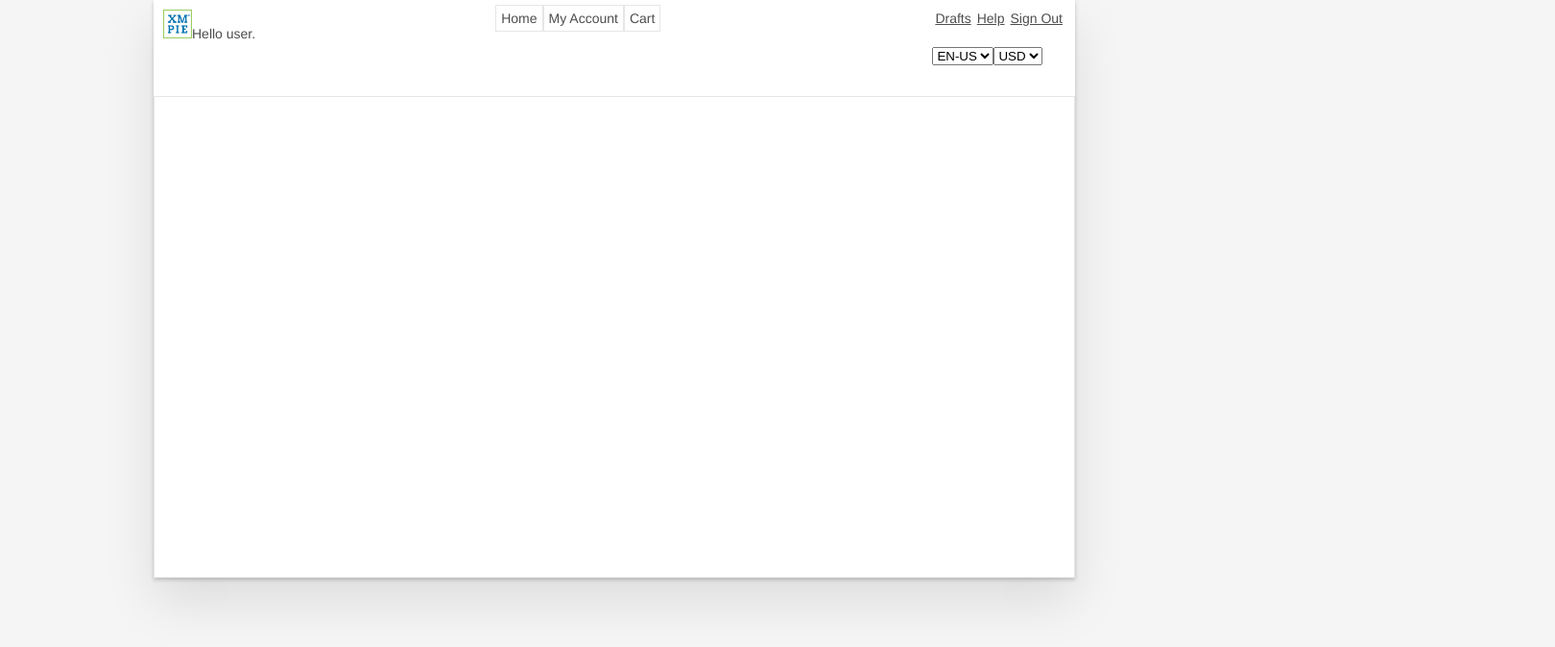
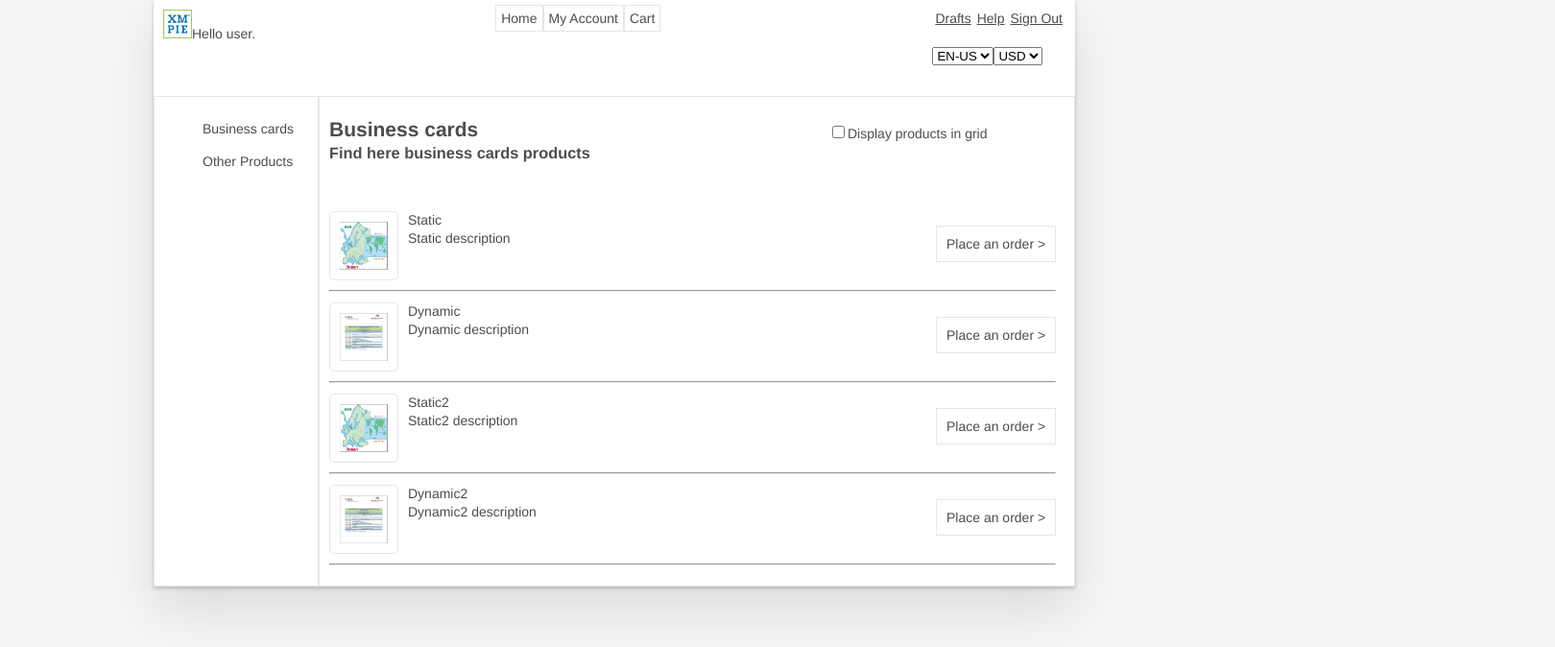
Before and after one commit to shvekyha/uStore-NG2-product-list, an Angular app: page /productList/1 in a window 1280 px wide. Before the commit this address led to /. Shown: the top 674 px of the page at 96% size, 1620 px wide, since content can reach past the window. Built offline with nearby package versions, Linux system fonts and the light colour scheme.

Commit message:
added productID/groupID to routes for circular flow (place an order -> product details -> back to product list with group)

```diff
--- a/src/app/app.routes.ts
+++ b/src/app/app.routes.ts
@@ -5,7 +5,8 @@ import { ProductListComponent } from './product-list/product-list.component';
 const routes: Routes = [
     { path: '', redirectTo: 'productList', pathMatch: 'full' },
     { path: 'productList', component: ProductListComponent },
-    { path: 'productDetails', component: ProductDetailsComponent }
+    { path: 'productList/:groupID', component: ProductListComponent },
+    { path: 'productDetails/:productID', component: ProductDetailsComponent }
 ];
 
 export const AppRouter = RouterModule.forRoot(routes);
--- a/src/app/product-list/main.component.ts
+++ b/src/app/product-list/main.component.ts
@@ -1,11 +1,12 @@
+import { ActivatedRoute } from '@angular/router';
 import { ProductGroup } from './productGroup';
-import { Component, OnInit } from '@angular/core';
+import { Component, OnInit, Input } from '@angular/core';
 import { ProductGroupService } from "./product-group.service";
 
 @Component({
   selector: 'app-main',
   template: `
-      <app-group-list [productGroupList]="productGroupList.productGroupList"
+      <app-group-list [productGroupList]="service.productGroupList"
                       (groupClicked)="currentGroup = $event">
       </app-group-list>
       <section class="productsSection innerSection">
@@ -17,11 +18,14 @@ import { ProductGroupService } from "./product-group.service";
 })
 export class MainComponent implements OnInit {
 
-  public productGroupList : ProductGroupService;
+  public service : ProductGroupService;
+  public activatedRoute : ActivatedRoute;
   private _currentGroup : ProductGroup;
+  @Input() groupIdInRoute: number;
 
-  constructor(productGroupList : ProductGroupService) {
-    this.productGroupList = productGroupList;
+  constructor(service : ProductGroupService, activatedRoute: ActivatedRoute) {
+    this.service = service;
+    this.activatedRoute = activatedRoute;
   }
 
   set currentGroup(group : ProductGroup){
@@ -33,6 +37,9 @@ export class MainComponent implements OnInit {
   }
 
   ngOnInit() {
+    if (this.groupIdInRoute){
+      this._currentGroup = this.service.getGroup(this.groupIdInRoute);
+    }
   }
 
 }
--- a/src/app/product-list/product-details.component.ts
+++ b/src/app/product-list/product-details.component.ts
@@ -1,3 +1,7 @@
+import { ProductService } from './product.service';
+import { ProductGroup } from './productGroup';
+import { Product } from './product';
+import { ActivatedRoute } from '@angular/router';
 import { Router } from '@angular/router';
 import { Component, OnInit } from '@angular/core';
 
@@ -5,7 +9,7 @@ import { Component, OnInit } from '@angular/core';
   selector: 'app-product-details',
   template: `
     <section class="innerSection">
-      product-details Works!
+      <span *ngIf='currentProduct'>Here are the details for product: {{currentProduct.name}}</span>
       <div class="back">
         <button (click)="onClick()">< Back</button>
       </div>
@@ -15,16 +19,29 @@ import { Component, OnInit } from '@angular/core';
 })
 export class ProductDetailsComponent implements OnInit {
 
+  public currentProduct: Product;
+
+  public service: ProductService;
   public router: Router;
-  constructor(router: Router) {
+  public activatedRoute : ActivatedRoute;
+  constructor(service: ProductService, router: Router, activatedRoute: ActivatedRoute) {
     this.router = router;
+    this.activatedRoute = activatedRoute;
+    this.service = service;
   }
 
   onClick(){
-    this.router.navigateByUrl('productList');
+    let group : ProductGroup = this.service.getGroupByProductID(this.currentProduct.id);
+    this.router.navigateByUrl('productList/'+ group.id);
   }
 
   ngOnInit() {
+    this.activatedRoute.params.subscribe(params => {
+      let id = +params['productID'];  // (+) converts string 'productID' to a number
+
+      this.currentProduct = this.service.getProduct(id);
+   });
+
   }
 
 }
--- a/src/app/product-list/product-group.service.ts
+++ b/src/app/product-list/product-group.service.ts
@@ -17,26 +17,13 @@ export class ProductGroupService {
   }
 
   InitProductGroupList(){
-    this._productGroupList = this.GetMock();
+    this._productGroupList = ProductGroup.GetMock();
   }
 
-  GetMock() : ProductGroup[]{
-    let productList1 : Product[] = [
-      {id: 1, name: "Static", description: "Static description", thumbnailURL: "../../assets/static thumbnail.PNG"},
-      {id: 2, name: "Dynamic", description: "Dynamic description", thumbnailURL: "../../assets/dynamic thumbnail.PNG"},
-      {id: 3, name: "Static2", description: "Static2 description", thumbnailURL: "../../assets/static thumbnail.PNG"},
-      {id: 4, name: "Dynamic2", description: "Dynamic2 description", thumbnailURL: "../../assets/dynamic thumbnail.PNG"}
-    ];
-    let productList2 : Product[] = [
-      {id: 1, name: "Composite", description: "Composite description", thumbnailURL: "../../assets/composite thumbnail.jpg"},
-      {id: 2, name: "XM campaign", description: "XM campaign description", thumbnailURL: "../../assets/xm campaign thumbnail.png"}
-    ];
+  public getGroup(groupID : number): ProductGroup{
+    let groupList : ProductGroup[] = ProductGroup.GetMock();
+    let groupToReturn: ProductGroup = groupList.find(g => g.id === groupID);
 
-    let productGroupList : ProductGroup[] = [
-      {id: 1, name: "Business cards", description:"Find here business cards products", productList: productList1},
-      {id: 2, name: "Other Products", description:"Find here other products", productList: productList2}
-    ];
-
-    return productGroupList;
+    return groupToReturn;
   }
 }
--- a/src/app/product-list/product-list.component.ts
+++ b/src/app/product-list/product-list.component.ts
@@ -1,22 +1,31 @@
+import { ProductGroupService } from './product-group.service';
+import { ProductGroup } from './productGroup';
 import { Component, OnInit } from '@angular/core';
 import { ActivatedRoute } from "@angular/router";
 
 @Component({
   selector: 'app-product-list',
   template: `
-      <app-main></app-main>
+      <app-main [groupIdInRoute]='groupIdInRoute'></app-main>
       <!-- <app-footer></app-footer> -->
   `,
   styles: []
 })
 export class ProductListComponent implements OnInit {
 
-  public route: ActivatedRoute;
-  constructor(route: ActivatedRoute) {
-    this.route = route;
+  public service: ProductGroupService;
+  public activatedRoute: ActivatedRoute;
+  public groupIdInRoute : number;
+  constructor(service: ProductGroupService, activatedRoute: ActivatedRoute) {
+    this.activatedRoute = activatedRoute;
+    this.service = service;
   }
 
   ngOnInit() {
+    this.activatedRoute.params.subscribe(params => {
+      this.groupIdInRoute = +params['groupID'];  // (+) converts string 'productID' to a number
+    });
   }
 
+
 }
--- a/src/app/product-list/product-list.module.ts
+++ b/src/app/product-list/product-list.module.ts
@@ -1,3 +1,4 @@
+import { ProductService } from './product.service';
 import { ProductGroupService } from './product-group.service';
 import { NgModule } from '@angular/core';
 import { CommonModule } from '@angular/common';
@@ -20,6 +21,6 @@ import { ProductInGridComponent } from './product-in-grid.component';
     ProductListComponent, HeaderComponent, MainComponent, GroupTitleComponent, ProductsContainerComponent,
     ProductComponent, GroupListComponent, ProductDetailsComponent, ProductInListComponent, ProductInGridComponent],
   exports: [ ProductListComponent, HeaderComponent ],
-  providers: [ ProductGroupService ]
+  providers: [ ProductGroupService, ProductService ]
 })
 export class ProductListModule { }
--- a/src/app/product-list/product.component.ts
+++ b/src/app/product-list/product.component.ts
@@ -26,7 +26,7 @@ export class ProductComponent implements OnInit {
   }
 
   onClick(){
-    this.router.navigateByUrl('productDetails');
+    this.router.navigateByUrl('productDetails/'+this.product.id);
   }
 
   ngOnInit() {
--- /dev/null
+++ b/src/app/product-list/product.service.ts
@@ -0,0 +1,39 @@
+import { ProductGroup } from './productGroup';
+import { Product } from './product';
+import { Injectable } from '@angular/core';
+
+@Injectable()
+export class ProductService {
+
+  constructor() { }
+
+  public getProduct(productID : number): Product{
+    let groupList : ProductGroup[] = ProductGroup.GetMock();
+    let productToReturn: Product;
+    groupList.every(function(group){
+      let product : Product = group.productList.find(p => p.id === productID);
+      if (product !== undefined){
+        productToReturn = product;
+        return false;   // this is used to break the loop
+      }
+      return true;  // this is used to continue the loop
+    });
+
+    return productToReturn;
+  }
+
+  public getGroupByProductID(productID : number): ProductGroup{
+    let groupList : ProductGroup[] = ProductGroup.GetMock();
+    let groupToReturn: ProductGroup;
+    groupList.every(function(group){
+      let product : Product = group.productList.find(p => p.id === productID);
+      if (product !== undefined){
+        groupToReturn = group;
+        return false;   // this is used to break the loop
+      }
+      return true;  // this is used to continue the loop
+    });
+
+    return groupToReturn;
+  }
+}
--- a/src/app/product-list/productGroup.ts
+++ b/src/app/product-list/productGroup.ts
@@ -14,4 +14,23 @@ export class ProductGroup {
         this.productList = productList;
     }
 
+    static GetMock() : ProductGroup[]{
+        let productList1 : Product[] = [
+          {id: 1, name: "Static", description: "Static description", thumbnailURL: "../../assets/static thumbnail.PNG"},
+          {id: 2, name: "Dynamic", description: "Dynamic description", thumbnailURL: "../../assets/dynamic thumbnail.PNG"},
+          {id: 3, name: "Static2", description: "Static2 description", thumbnailURL: "../../assets/static thumbnail.PNG"},
+          {id: 4, name: "Dynamic2", description: "Dynamic2 description", thumbnailURL: "../../assets/dynamic thumbnail.PNG"}
+        ];
+        let productList2 : Product[] = [
+          {id: 5, name: "Composite", description: "Composite description", thumbnailURL: "../../assets/composite thumbnail.jpg"},
+          {id: 6, name: "XM campaign", description: "XM campaign description", thumbnailURL: "../../assets/xm campaign thumbnail.png"}
+        ];
+
+        let productGroupList : ProductGroup[] = [
+          {id: 1, name: "Business cards", description:"Find here business cards products", productList: productList1},
+          {id: 2, name: "Other Products", description:"Find here other products", productList: productList2}
+        ];
+
+        return productGroupList;
+      }
 }
```
